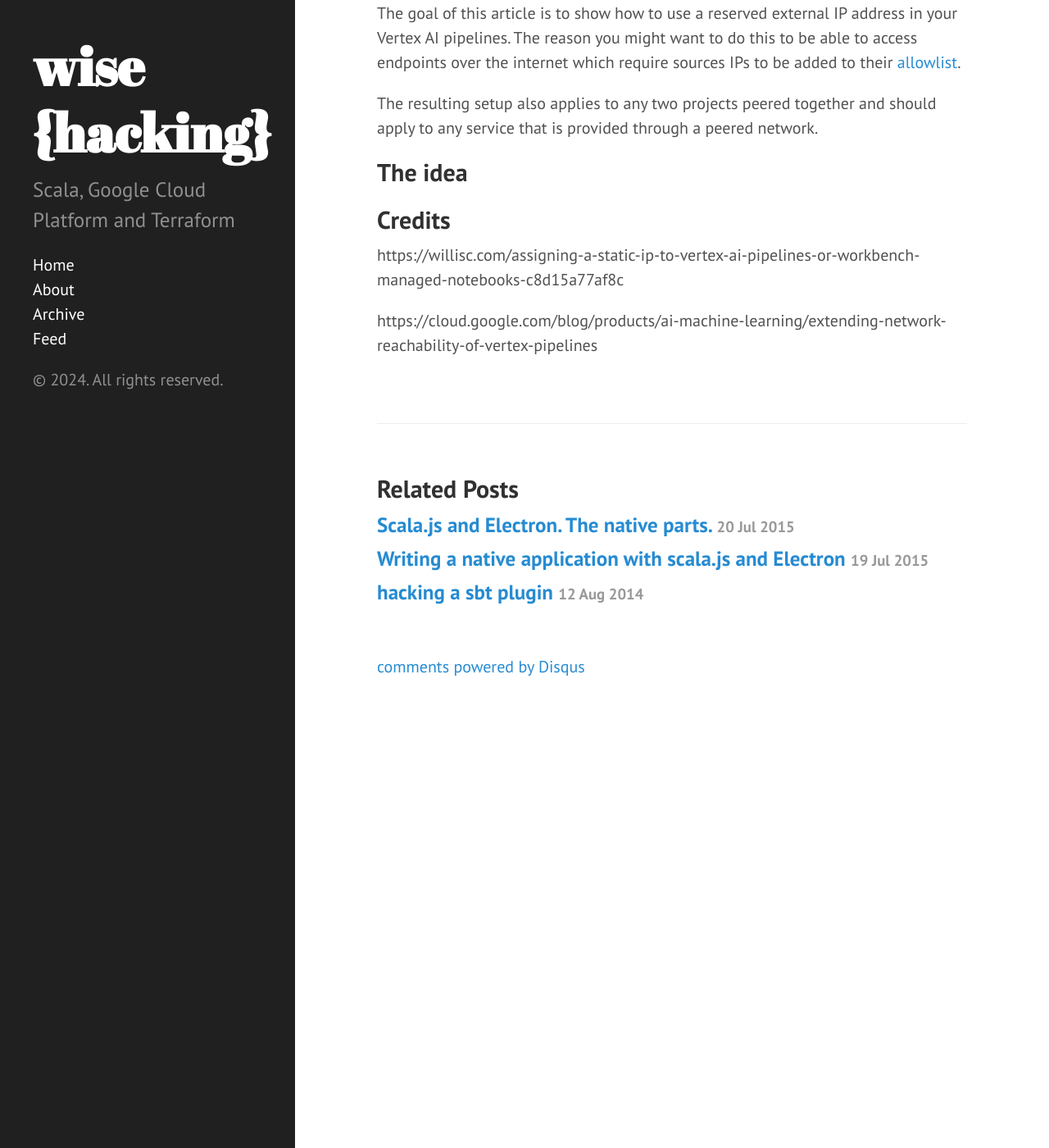
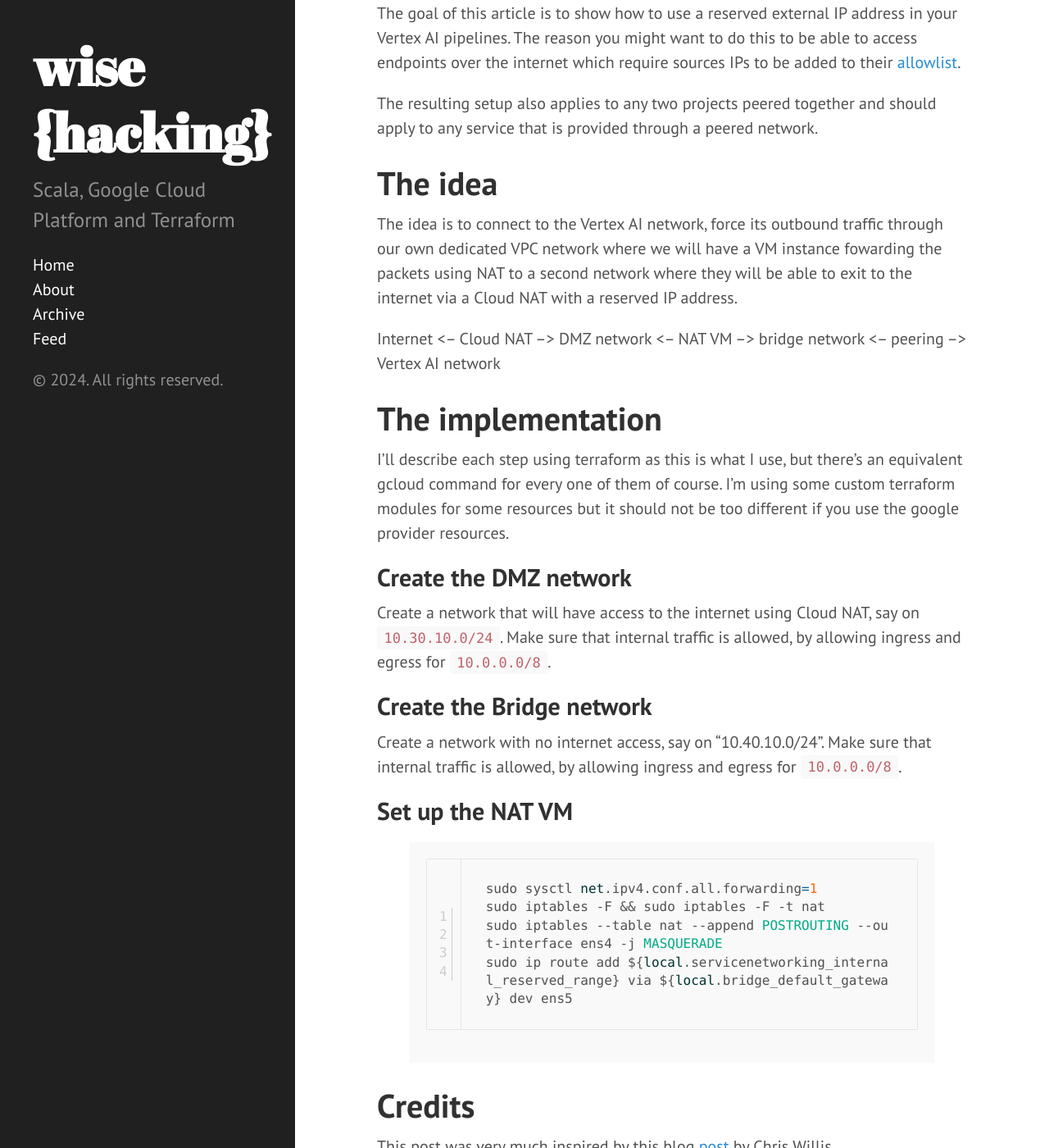
Before and after one commit to bchazalet/bchazalet.github.io, a Jekyll site: the page built from _posts/2024-09-12-redirect-vertex-ai-traffic.md, in a window 1280 px wide and 1400 px high, scrolled down 229 px. Shown: the whole window at 82% size. Built offline with Jekyll 4.4.1, drawn with Linux system fonts in a browser that asks for light colours; comment, search, counter and statistics services are not loaded; some of the changed text lies outside the part shown.

Commit message:
Save progress

```diff
--- a/_posts/2024-09-12-redirect-vertex-ai-traffic.md
+++ b/_posts/2024-09-12-redirect-vertex-ai-traffic.md
@@ -8,13 +8,41 @@ The goal of this article is to show how to use a reserved external IP address in
 
 The resulting setup also applies to any two projects peered together and should apply to any service that is provided through a peered network.
 
+# The idea
+The idea is to connect to the Vertex AI network, force its outbound traffic through our own dedicated VPC network where we will have a VM instance fowarding the packets using NAT to a second network where they will be able to exit to the internet via a Cloud NAT with a reserved IP address.
 
-## The idea
+
+Internet <-- Cloud NAT --> DMZ network <-- NAT VM --> bridge network <-- peering --> Vertex AI network
+
+# The implementation
+
+I'll describe each step using terraform as this is what I use, but there's an equivalent gcloud command for every one of them of course. I'm using some custom terraform modules for some resources but it should not be too different if you use the google provider resources.
+
+## Create the DMZ network
+Create a network that will have access to the internet using Cloud NAT, say on `10.30.10.0/24`. Make sure that internal traffic is allowed, by allowing ingress and egress for `10.0.0.0/8`.
+
+
+## Create the Bridge network
+Create a network with no internet access, say on "10.40.10.0/24". Make sure that internal traffic is allowed, by allowing ingress and egress for `10.0.0.0/8`.
+
+## Set up the NAT VM
+
+{% highlight scala linenos %}
+sudo sysctl net.ipv4.conf.all.forwarding=1
+sudo iptables -F && sudo iptables -F -t nat
+sudo iptables --table nat --append POSTROUTING --out-interface ens4 -j MASQUERADE
+sudo ip route add ${local.servicenetworking_internal_reserved_range} via ${local.bridge_default_gateway} dev ens5
+{% endhighlight %}
 
 
 
+# Credits
+This post was very much inspired by this blog [post](https://willisc.com/assigning-a-static-ip-to-vertex-ai-pipelines-or-workbench-managed-notebooks-c8d15a77af8c) by Chris Willis
 
-## Credits
-https://willisc.com/assigning-a-static-ip-to-vertex-ai-pipelines-or-workbench-managed-notebooks-c8d15a77af8c
 
 https://cloud.google.com/blog/products/ai-machine-learning/extending-network-reachability-of-vertex-pipelines
+
+
+https://cloud.google.com/vertex-ai/docs/general/vpc-peering
+
+https://access.redhat.com/solutions/53031
```
